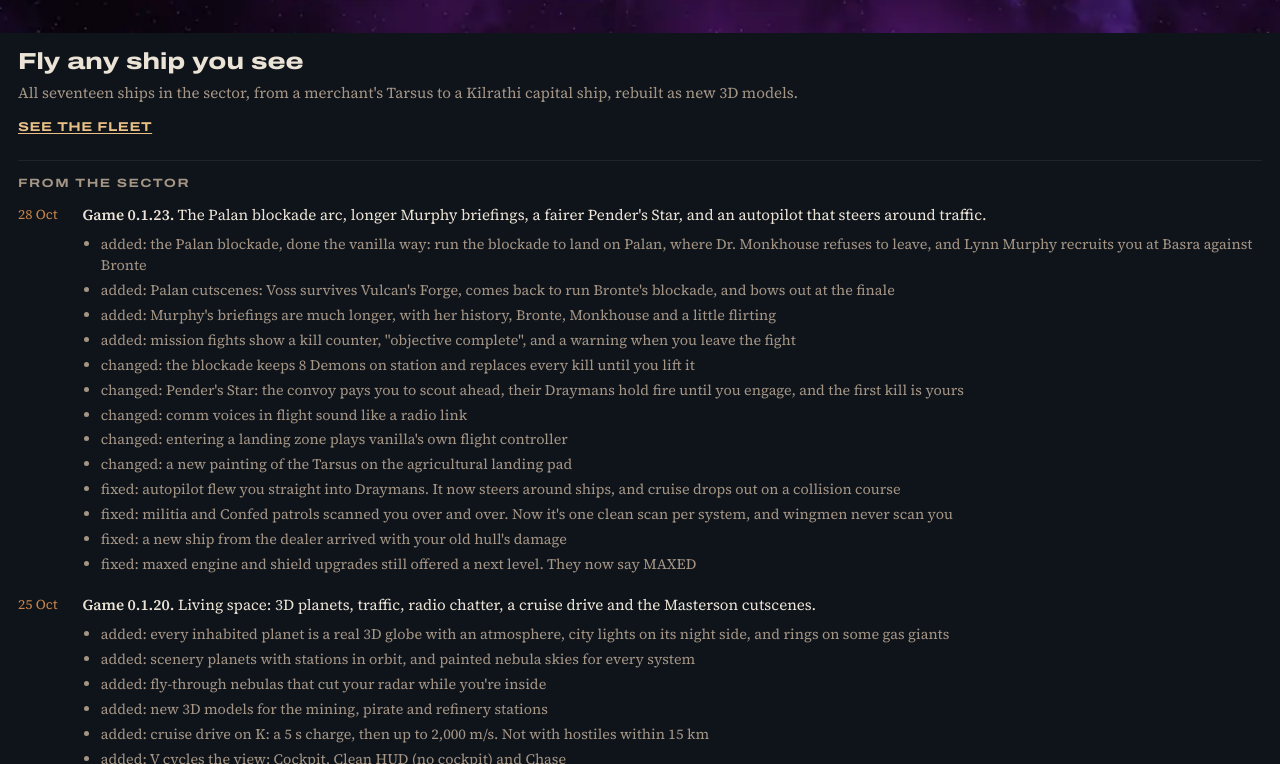
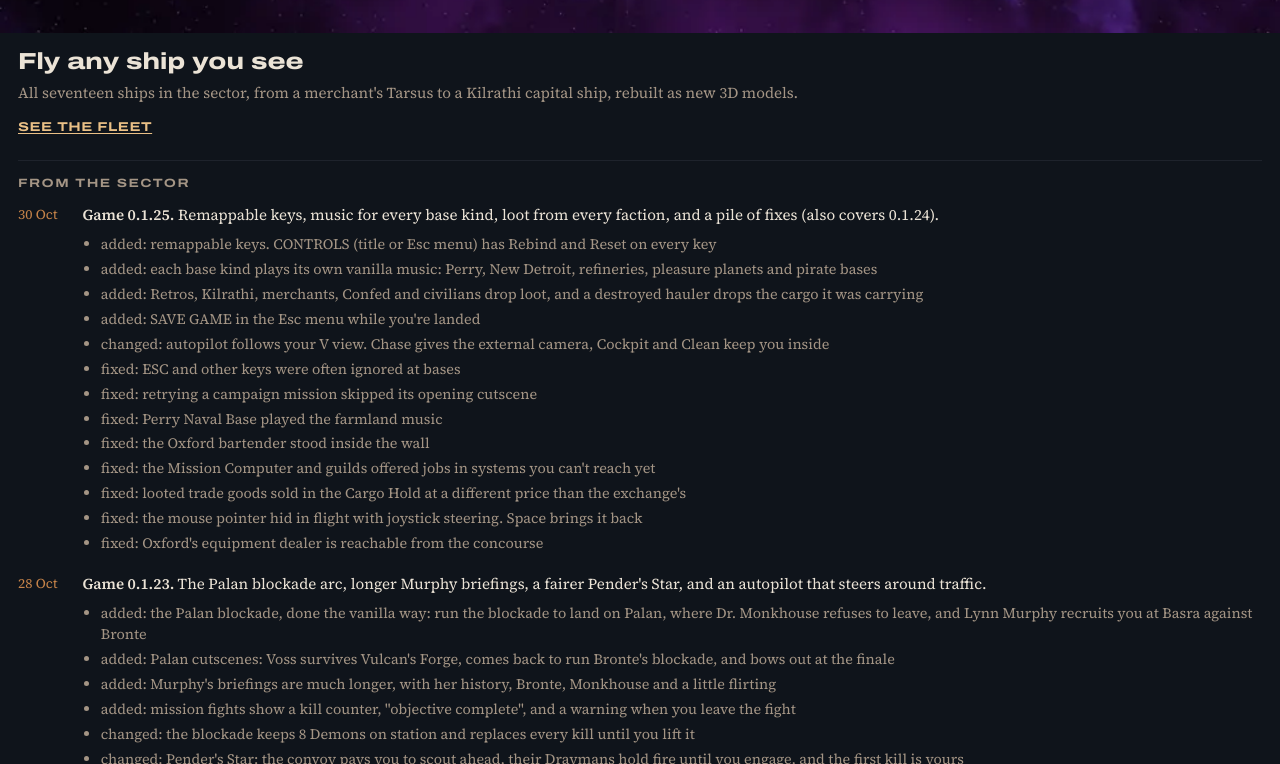
Before and after one commit to mpfaffenberger/privateer_reimagined_launcher, a plain HTML site: page site/launcher/index.html in a window 1280 px wide. Shown: the part 687-1451 px from the top of the page. Drawn offline with Linux system fonts and the light colour scheme.

Commit message:
Launcher news: Game 0.1.25 (#124)

```diff
--- a/site/launcher/index.html
+++ b/site/launcher/index.html
@@ -27,6 +27,26 @@
   <section class="notes" aria-labelledby="notes-title">
     <h2 id="notes-title">From the sector</h2>
     <ul>
+      <li><time datetime="2026-10-30">30 Oct</time>
+        <div>
+          <p><b>Game 0.1.25.</b> Remappable keys, music for every base kind, loot from every faction, and a pile of fixes (also covers 0.1.24).</p>
+          <ul class="changes">
+            <li>added: remappable keys. CONTROLS (title or Esc menu) has Rebind and Reset on every key</li>
+            <li>added: each base kind plays its own vanilla music: Perry, New Detroit, refineries, pleasure planets and pirate bases</li>
+            <li>added: Retros, Kilrathi, merchants, Confed and civilians drop loot, and a destroyed hauler drops the cargo it was carrying</li>
+            <li>added: SAVE GAME in the Esc menu while you're landed</li>
+            <li>changed: autopilot follows your V view. Chase gives the external camera, Cockpit and Clean keep you inside</li>
+            <li>fixed: ESC and other keys were often ignored at bases</li>
+            <li>fixed: retrying a campaign mission skipped its opening cutscene</li>
+            <li>fixed: Perry Naval Base played the farmland music</li>
+            <li>fixed: the Oxford bartender stood inside the wall</li>
+            <li>fixed: the Mission Computer and guilds offered jobs in systems you can't reach yet</li>
+            <li>fixed: looted trade goods sold in the Cargo Hold at a different price than the exchange's</li>
+            <li>fixed: the mouse pointer hid in flight with joystick steering. Space brings it back</li>
+            <li>fixed: Oxford's equipment dealer is reachable from the concourse</li>
+          </ul>
+        </div>
+      </li>
       <li><time datetime="2026-10-28">28 Oct</time>
         <div>
           <p><b>Game 0.1.23.</b> The Palan blockade arc, longer Murphy briefings, a fairer Pender's Star, and an autopilot that steers around traffic.</p>
```
